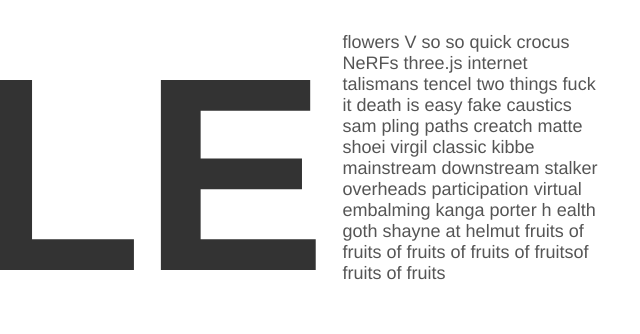
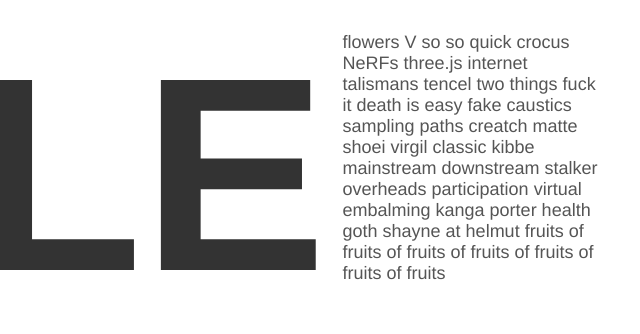
Before and after one commit to MalleVoss/mallevoss.github.io, a plain HTML site: page index.html in a window 1280 px wide. Shown: the top 334 px of the page, 640-1280 px from the left. Drawn offline with Linux system fonts and the light colour scheme.

Commit message:
fix typos

```diff
--- a/index.html
+++ b/index.html
@@ -12,7 +12,7 @@
                 <h2>MALLE VOSS</h2>
             </div>
             <div class="right-content">
-                <p>flowers V so so quick crocus NeRFs three.js internet talismans tencel two things fuck it death is easy fake caustics sam  pling paths creatch matte shoei virgil classic kibbe mainstream downstream stalker overheads participation virtual embalming kanga porter h  ealth goth shayne at helmut fruits of fruits of fruits of fruits of fruitsof fruits of fruits</p>
+                <p>flowers V so so quick crocus NeRFs three.js internet talismans tencel two things fuck it death is easy fake caustics sampling paths creatch matte shoei virgil classic kibbe mainstream downstream stalker overheads participation virtual embalming kanga porter health goth shayne at helmut fruits of fruits of fruits of fruits of fruits of fruits of fruits</p>
             </div>
         </div>
     </main>
```
